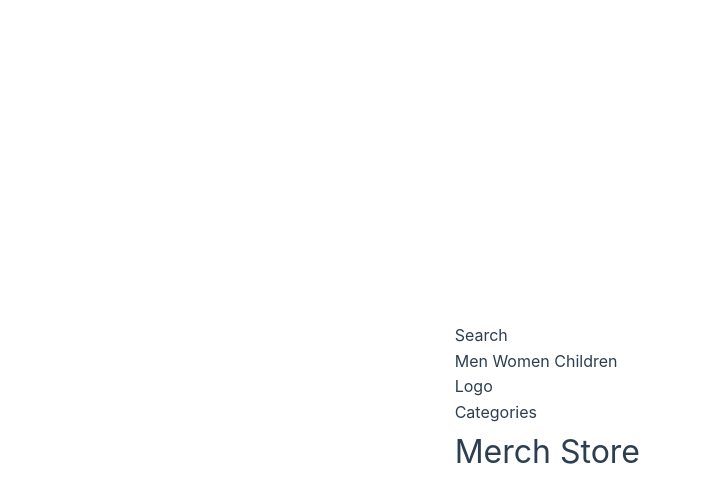
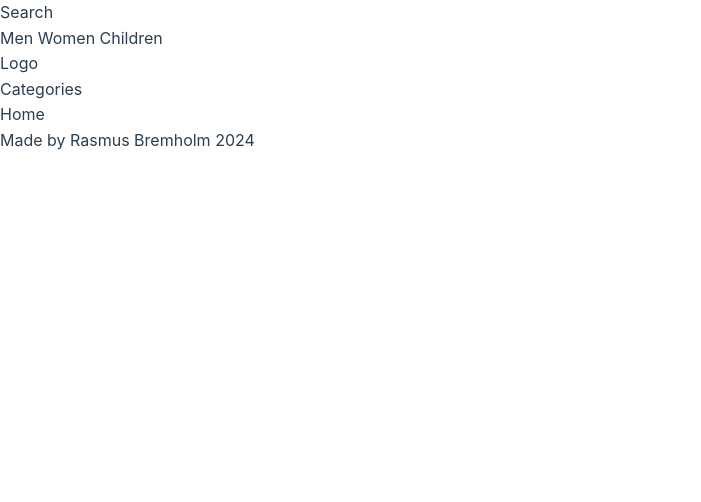
Before and after one commit to Visceral89/Vue-Shop, a Vue app: page / in a window 1280 px wide. Shown: the top 502 px of the page, without its empty margins (0-701 px from the left). Built offline with nearby package versions, Linux system fonts and the light colour scheme.

Commit message:
Ok now we are good to go!

```diff
--- a/src/App.vue
+++ b/src/App.vue
@@ -3,12 +3,12 @@
 <template>
 	<header>
 		<Navbar />
-		<h1>Merch Store</h1>
 	</header>
 
 	<main>
 		<router-view></router-view>
 	</main>
+	<footer>Made by Rasmus Bremholm 2024</footer>
 </template>
 
 <style scoped></style>
--- a/src/assets/main.css
+++ b/src/assets/main.css
@@ -1,9 +1,7 @@
-@import './base.css';
+@import "./base.css";
 
 #app {
-  max-width: 1280px;
-  margin: 0 auto;
-  padding: 2rem;
+	max-width: 100svw;
 	font-weight: normal;
 }
 
@@ -20,16 +18,3 @@ a,
 		background-color: hsla(160, 100%, 37%, 0.2);
 	}
 }
-
-@media (min-width: 1024px) {
-  body {
-    display: flex;
-    place-items: center;
-  }
-
-  #app {
-    display: grid;
-    grid-template-columns: 1fr 1fr;
-    padding: 0 2rem;
-  }
-}
--- a/src/components/Navbar.vue
+++ b/src/components/Navbar.vue
@@ -9,4 +9,9 @@
 	</nav>
 </template>
 
-<style scoped></style>
+<style scoped>
+nav {
+	width: 100%;
+
+}
+</style>
--- a/src/router/routes.js
+++ b/src/router/routes.js
@@ -17,7 +17,7 @@ const routes = [
 ];
 
 const router = createRouter({
-	history: createWebHistory(process.env.BASE_URL),
+	history: createWebHistory("/"),
 	routes,
 });
 
--- a/src/views/Home.vue
+++ b/src/views/Home.vue
@@ -1,5 +1,7 @@
 <script setup></script>
 
-<template></template>
+<template>
+	<div>Home</div>
+</template>
 
 <style></style>
--- a/src/views/Product.vue
+++ b/src/views/Product.vue
@@ -2,11 +2,10 @@
 import { useRoute } from "vue-router";
 
 const route = useRoute();
-const productId = route.params.id;
 </script>
 
 <template>
 	<div>
-		<h1>Product Details for {{ productId }}</h1>
+		<h1>Product Details for</h1>
 	</div>
 </template>
```
Lines whose indentation alone changed are shown as unchanged.
